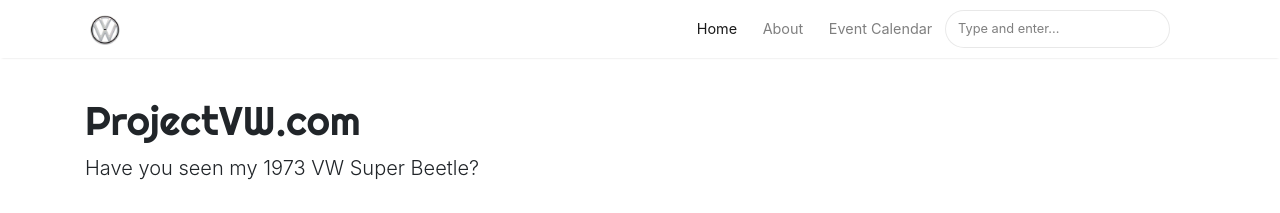
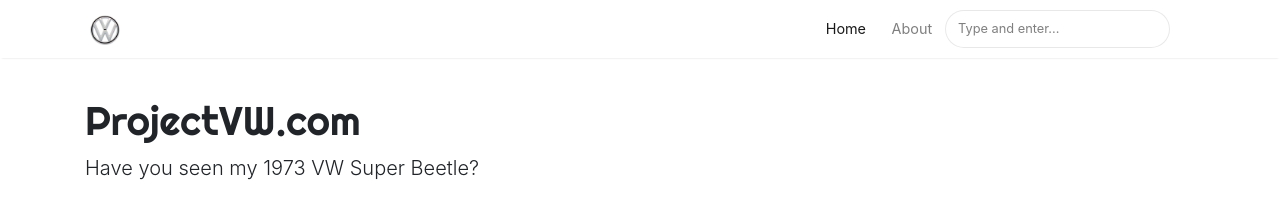
Before and after one commit to projectvw/projectvw.github.io, a Jekyll site: the page built from index.html, in a window 1280 px wide. Shown: the top 213 px of the page. Built offline with Jekyll 4.4.1, drawn with Linux system fonts in a browser that asks for light colours; nearby versions of some CDN libraries; the list of posts is cut into pages by our own code.

Commit message:
fixed event calendar link

```diff
--- a/_layouts/default.html
+++ b/_layouts/default.html
@@ -74,11 +74,6 @@
                 <li class="nav-item">
                 <a class="nav-link" href="{{ site.baseurl }}/about">About</a>
                 </li>
-
-
-                <li class="nav-item">
-                    <a class="nav-link" href="{{ site.baseurl }}/event-calendar">Event Calendar</a>
-                    </li>
 
                 {% include search-lunr.html %}
 
```
